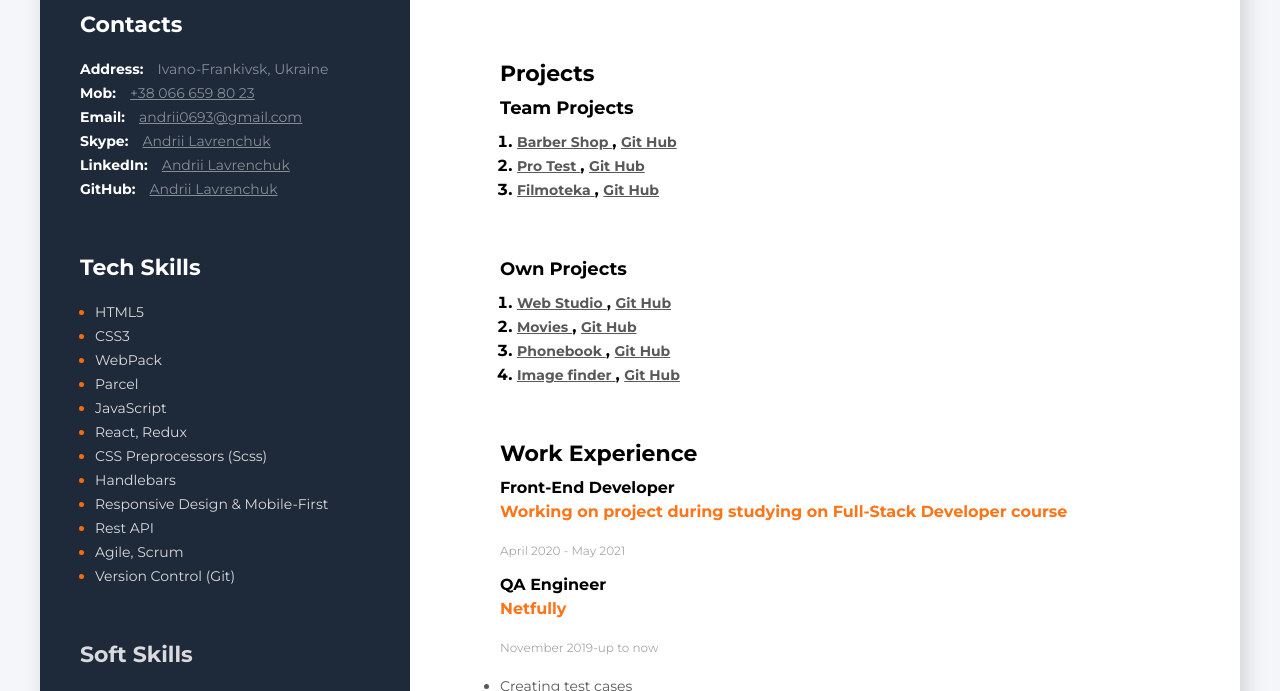
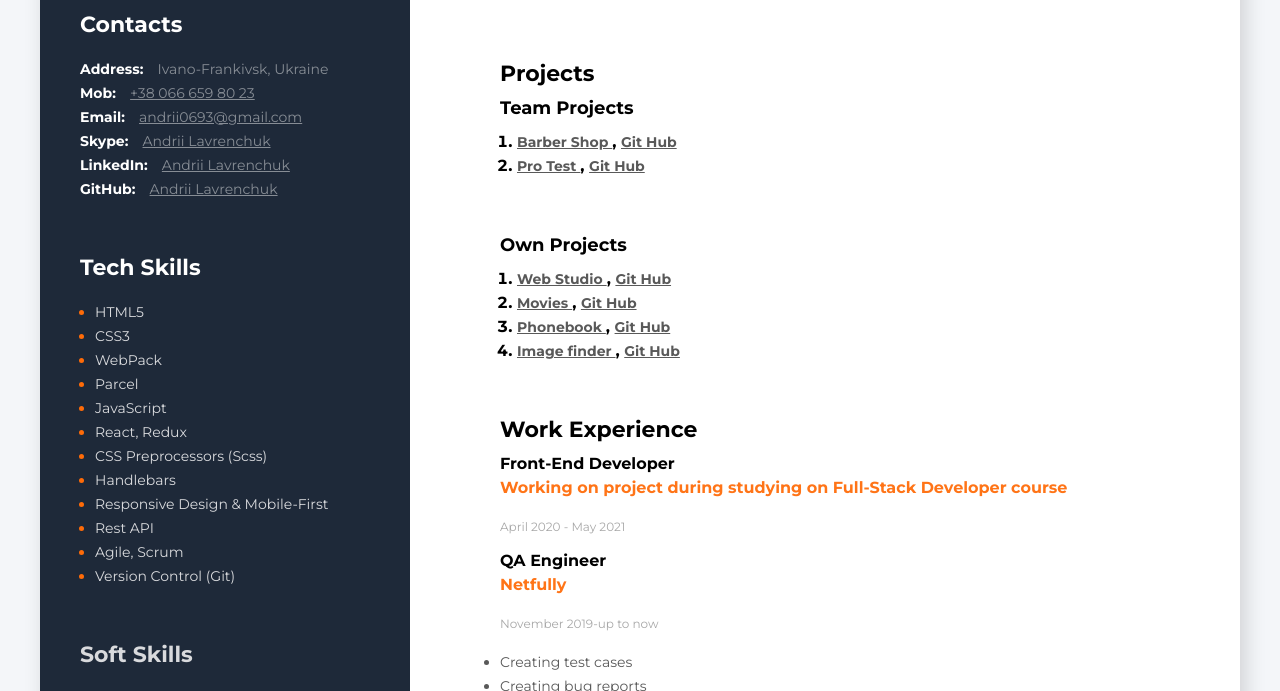
Before and after one commit to andrii-lavrenchuk/resume, a plain HTML site: page index.html in a window 1280 px wide. Shown: the part 409-1100 px from the top of the page. Drawn offline with Linux system fonts and the light colour scheme.

Commit message:
Update index.html

```diff
--- a/index.html
+++ b/index.html
@@ -200,22 +200,7 @@
                 Git Hub
               </a>
             </li>
-            <li class="projects-item">
-              <a
-                class="projects-link"
-                href="https://luminousnow.github.io/group-6.filmoteka/"
-                target="_blank"
-              >
-                Filmoteka
-              </a>
-              <span>,</span>
-              <a
-                class="projects-link"
-                href="https://github.com/luminousnow/group-6.filmoteka"
-                target="_blank"
-              >
-                Git Hub
-              </a>
+
             </li>
           </ol>
         </div>
```
